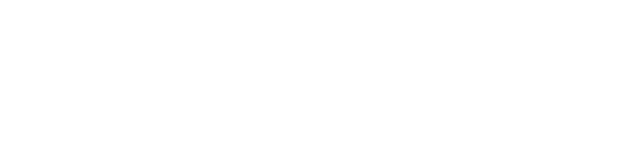
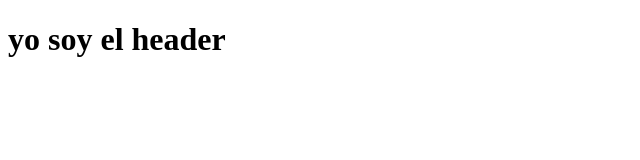
Before and after one commit to Gasoluis/miprimerrepositorio, a plain HTML site: page index.html in a window 1280 px wide. Shown: the whole page, without its empty margins (0-640 px from the left). Drawn offline with Linux system fonts and the light colour scheme.

Commit message:
Creacion del header

```diff
--- a/index.html
+++ b/index.html
@@ -6,6 +6,7 @@
     <title>Document</title>
 </head>
 <body>
+    <h1> yo soy el header</h1>
 
 </body>
 </html>
```
